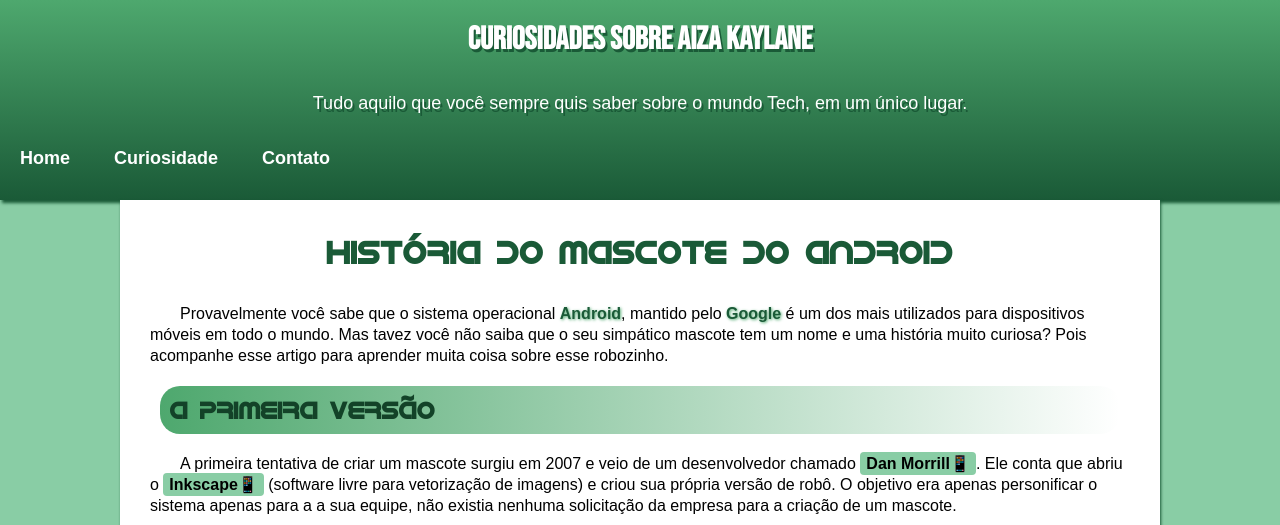
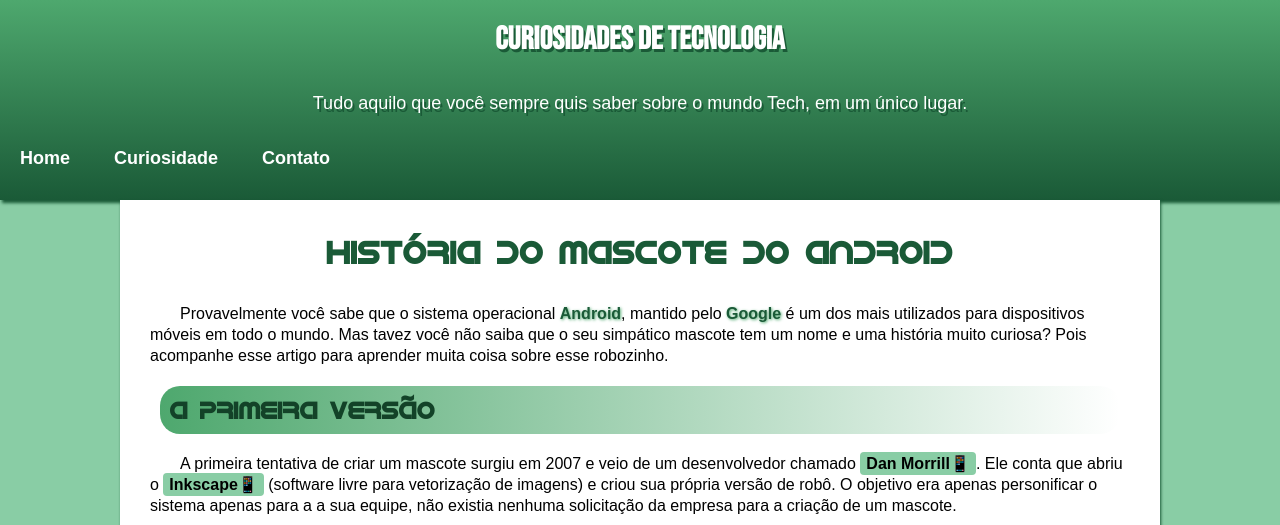
Before and after one commit to Pedrosilvaxp/Projeto-Android, a plain HTML site: page index.html in a window 1280 px wide. Shown: the top 525 px of the page. Drawn offline with Linux system fonts and the light colour scheme.

Commit message:
Update html.

```diff
--- a/index.html
+++ b/index.html
@@ -12,7 +12,7 @@
 </head>
 <body>
     <header>
-        <h1 id="tema">CURIOSIDADES SOBRE AIZA KAYLANE</h1>
+        <h1 id="tema">CURIOSIDADES DE TECNOLOGIA</h1>
         <p id="paratema">Tudo aquilo que você sempre quis saber sobre o mundo Tech, em um único lugar.</p>
         <nav>
             <a class="links" href="#">Home</a>
```
